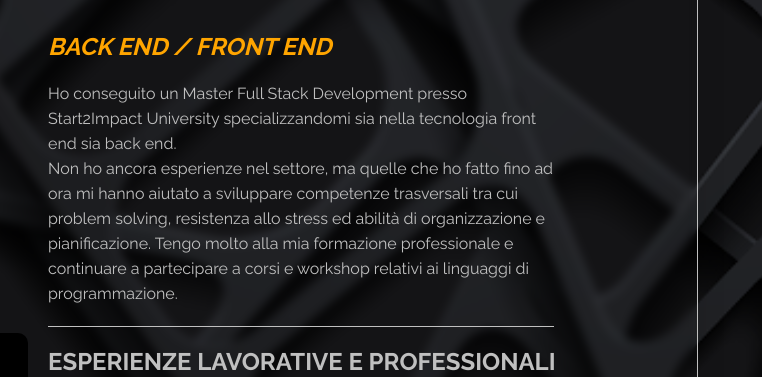
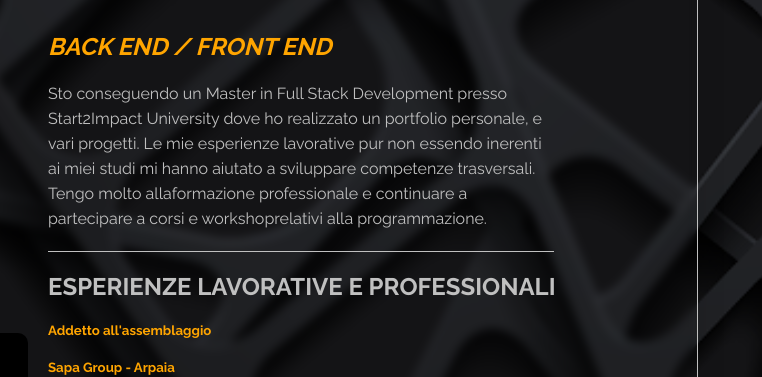
Before and after one commit to Reknan-dev/Portfolio, a plain HTML site: page About-me/index.html in a window 1280 px wide. Shown: the part 264-641 px from the top of the page, 518-1280 px from the left. Drawn offline with Linux system fonts and the light colour scheme.

Commit message:
update bio

```diff
--- a/About-me/index.html
+++ b/About-me/index.html
@@ -101,13 +101,11 @@
         <h2 class="subtitle">BACK END / FRONT END</h2>
 
         <p class="description">
-          Ho conseguito un Master Full Stack Development presso Start2Impact University specializzandomi sia nella
-          tecnologia front end sia back end.</br>
-          Non ho ancora esperienze nel settore, ma quelle che ho fatto fino ad ora
-          mi hanno aiutato a sviluppare competenze trasversali tra cui problem solving, resistenza allo stress ed
-          abilità di organizzazione e pianificazione.
-          Tengo molto alla mia formazione professionale e continuare a partecipare
-          a corsi e workshop relativi ai linguaggi di programmazione.
+          Sto conseguendo un Master in Full Stack Development presso Start2Impact
+          University dove ho realizzato un portfolio personale, e vari progetti.
+          Le mie esperienze lavorative pur non essendo inerenti ai miei studi
+          mi hanno aiutato a sviluppare competenze trasversali. Tengo molto allaformazione professionale e
+          continuare a partecipare a corsi e workshoprelativi alla programmazione.
         </p>
 
         <h2>ESPERIENZE LAVORATIVE E PROFESSIONALI</h2>
```
